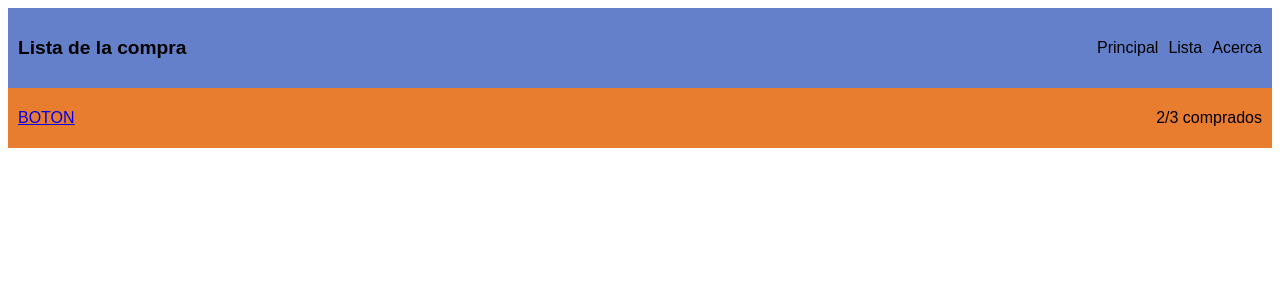
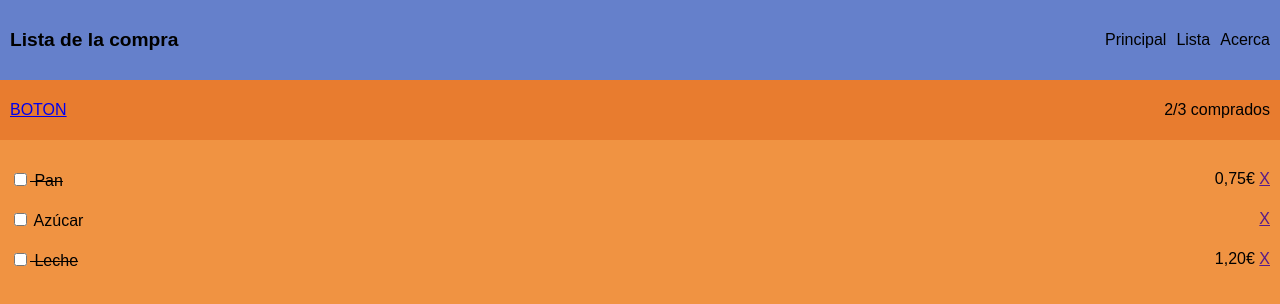
Before and after one commit to dawgun/202207-w1ch4-david-lozano, a plain HTML site: page index.html in a window 1280 px wide. Drawn offline with Linux system fonts and the light colour scheme.

Commit message:
Added list ingredients part with css style

```diff
--- a/index.html
+++ b/index.html
@@ -25,5 +25,38 @@
       <a href="html/form.html">BOTON</a>
       <span> 2/3 comprados </span>
     </section>
+    <main class="ingredient-list">
+      <div class="ingredient-list__ingredient">
+        <div>
+          <label class="ingredient--trought"
+            ><input type="checkbox" id="ingredient" /> Pan </label
+          ><br />
+        </div>
+        <div>
+          <span>0,75€</span>
+          <a href="">X</a>
+        </div>
+      </div>
+      <div class="ingredient-list__ingredient">
+        <div>
+          <label><input type="checkbox" id="ingredient" /> Azúcar </label><br />
+        </div>
+        <div>
+          <span></span>
+          <a href="">X</a>
+        </div>
+      </div>
+      <div class="ingredient-list__ingredient">
+        <div>
+          <label class="ingredient--trought"
+            ><input type="checkbox" id="ingredient" /> Leche </label
+          ><br />
+        </div>
+        <div>
+          <span>1,20€</span>
+          <a href="">X</a>
+        </div>
+      </div>
+    </main>
   </body>
 </html>
--- a/style/style.css
+++ b/style/style.css
@@ -1,8 +1,17 @@
+:root {
+  --padding-web: 0 10px;
+}
+
 * {
+  box-sizing: border-box;
 }
 
 html {
   font-family: Arial, Helvetica, sans-serif;
+}
+
+body {
+  margin: 0;
 }
 
 .title-navitation-links {
@@ -15,7 +24,7 @@ html {
   display: flex;
   justify-content: space-between;
   background-color: rgb(101, 128, 203);
-  padding: 0 10px;
+  padding: var(--padding-web);
   height: 80px;
   align-items: center;
 }
@@ -35,5 +44,22 @@ html {
   display: flex;
   justify-content: space-between;
   align-items: center;
-  padding: 0px 10px;
+  padding: var(--padding-web);
 }
+
+.ingredient-list {
+  background-color: rgb(240, 147, 66);
+  min-height: 100vh;
+  padding-top: 20px;
+}
+
+.ingredient-list__ingredient {
+  display: flex;
+  padding: 10px 10px;
+
+  justify-content: space-between;
+}
+
+.ingredient--trought {
+  text-decoration: line-through;
+}
```
